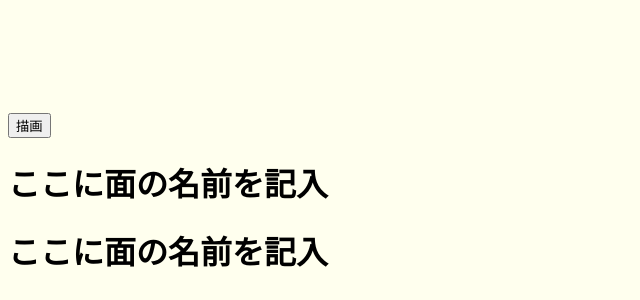
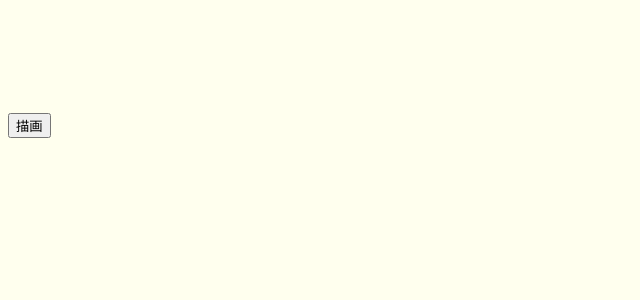
Before and after one commit to Shio3001/SaltSelf, a React (Create React App) app in the folder salt_self/: page /view in a window 1280 px wide. Shown: the part 619-919 px from the top of the page, without its empty margins (0-640 px from the left). After the commit the page ends 800 px from the top, so only its background shows below. Built offline with nearby package versions, Linux system fonts and the light colour scheme.

Commit message:
配列への追加

```diff
--- a/salt_self/src/App.js
+++ b/salt_self/src/App.js
@@ -6,7 +6,18 @@ import MySelf from './App/MySelf/MySelf.js';
 import './App/MySelf/MySelf.css';
 import * as Make3D_js from './App/Salt3DCG/make3D.js';
 
+
+var list_surface_control = [];
+function Addlist_surface_control(new_list_surface_control) {
+    console.log("Addlist_surface_control")
+    list_surface_control.push(new_list_surface_control)
+}
+
 class App extends React.Component {
+
+    constructor(props) {
+        super(props);
+    }
     render() {
         console.log("App render")
         return (
@@ -15,7 +26,7 @@ class App extends React.Component {
                     <Routes>
                         <>
                             <Route exact path='/' element={<MySelf />} />
-                            <Route exact path='/view' element={<Make3D_js.Make3D />} />
+                            <Route exact path='/view' element={<Make3D_js.Make3D list_surface_control={list_surface_control} Addlist_surface_control={Addlist_surface_control} />} />
                         </>
                     </Routes>
                 </Router>
--- a/salt_self/src/App/MySelf/MySelf.js
+++ b/salt_self/src/App/MySelf/MySelf.js
@@ -12,7 +12,12 @@ const day = date_data.getDate();
 
 var age = year - 2004 - 1
 
-if (month > 12 && day > 14) {
+console.log(age)
+console.log(month)
+console.log(day)
+
+
+if (month >= 12 && day >= 14) {
     age++;
 }
 const text = "16進数で" + (age).toString(16) + "才"
--- a/salt_self/src/App/Salt3DCG/make3D.js
+++ b/salt_self/src/App/Salt3DCG/make3D.js
@@ -27,30 +27,27 @@ export class SurfaceControlIndividual extends React.Component {
     }
 }
 
-const list_surface_control = [<SurfaceControlIndividual />, <SurfaceControlIndividual />, <SurfaceControlIndividual />]
 
 var count = 0
-
-function ui_add_surface_control() {
-    console.log("Make3D 追加")
-    list_surface_control.push(<SurfaceControlIndividual />)
+function ui_add_surface_control(Addlist_surface_control) {
+    console.log("Make3D 追加", count)
+    Addlist_surface_control(<SurfaceControlIndividual />)
     count++
 }
 
+export class Make3D extends React.Component {
 
-
-export class Make3D extends React.Component {
     render() {
         console.log("Make3D render")
+        console.log(typeof (this.props.list_surface_control))
+        console.log(typeof (this.props.Addlist_surface_control))
 
         return (
             <div>
                 <canvas ref="view_canvas" width="1280" height="720"></canvas><br />
-                <input type="button" value="描画" onClick={ui_add_surface_control} /><br />
+                <input type="button" value="描画" onClick={ui_add_surface_control.bind(this, this.props.Addlist_surface_control)} /><br />
 
-                {/* {list_surface_control.map((fruit, i) => <li key={i}>{fruit}</li>)} */}
-
-                {list_surface_control.map((fruit, i) => <div key={i}>{fruit}</div>)}
+                {this.props.list_surface_control.map((fruit, i) => <div key={i}>{fruit}</div>)}
             </div >
         );
     }
```
